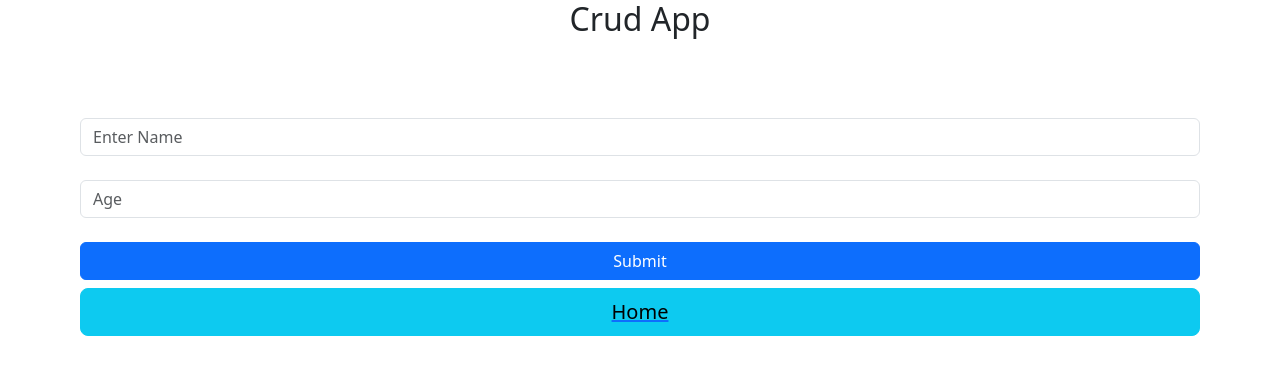
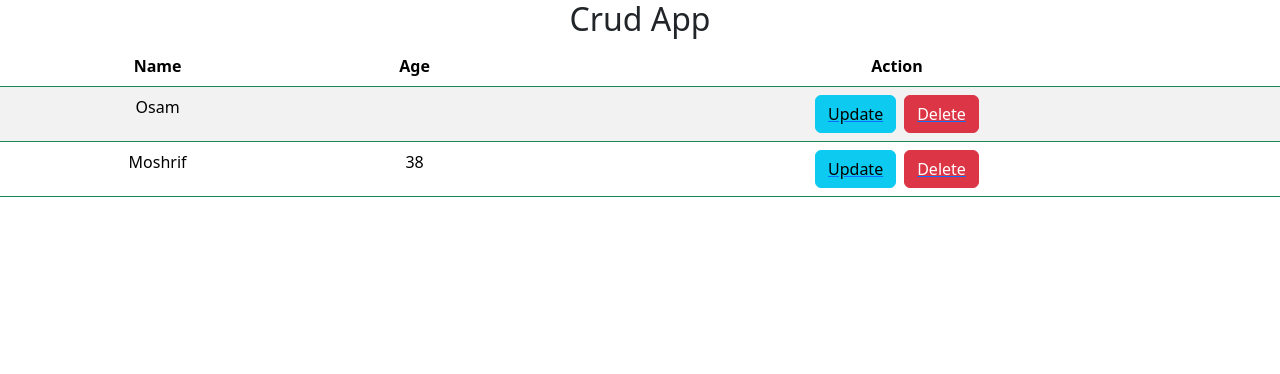
Before and after one commit to Islam-Atwa/CRUD-operations, a React (Create React App) app: page /Home in a window 1280 px wide. Shown: the top 374 px of the page. Built offline with nearby package versions, Linux system fonts and the light colour scheme.

Commit message:
Create And Setup routes to Home Feature

```diff
--- a/package.json
+++ b/package.json
@@ -11,7 +11,6 @@
     "react": "^19.1.1",
     "react-bootstrap": "^2.10.10",
     "react-dom": "^19.1.1",
-    "react-router-dom": "^7.8.0",
     "react-scripts": "5.0.1",
     "web-vitals": "^2.1.4"
   },
@@ -38,5 +37,8 @@
       "last 1 firefox version",
       "last 1 safari version"
     ]
+  },
+  "devDependencies": {
+    "react-router-dom": "^7.8.0"
   }
 }
--- a/src/App.js
+++ b/src/App.js
@@ -1,5 +1,8 @@
 // import logo from './logo.svg';
 import React from 'react';
+import ReactDOM from "react-dom/client";
+
+import { BrowserRouter as Router, Routes, Route } from "react-router-dom";
 
 
 // import All Components
@@ -17,8 +20,15 @@ function App() {
   return (
     <div className="App">
       <h2>Crud App</h2>
+      <Router>
+        <Routes>
+          <Route path="/Home" element={<Home/>} />
+          <Route path="/Create" element={<Create />}/>
+
+        </Routes>
+      </Router>
       {/* <Home /> */}
-      <Create/>
+      {/* <Create/> */}
 
     </div>
   );
--- a/src/components/Create.js
+++ b/src/components/Create.js
@@ -1,6 +1,9 @@
 
-import Link from 'react-router-dom';
+import { useState } from 'react';
 import "bootstrap/dist/css/bootstrap.min.css";
+import { Link , useNavigate } from "react-router-dom";
+
+
 
 import { Button, Form } from 'react-bootstrap';
 
@@ -40,11 +43,11 @@ function Create(){
                     Submit
                 </Button>
 
-                <a className="d-grid gap-2" to="/" >
-                    <Button variant="info" size="lg" >
+                <Link to="/Home" className="d-grid gap-2" >
+                    <Button variant="info" size="lg">
                         Home
                     </Button>
-                </a>
+                </Link>
             </Form>
         </div>
 
--- a/src/components/Home.js
+++ b/src/components/Home.js
@@ -2,7 +2,9 @@ import React from 'react';
 import "bootstrap/dist/css/bootstrap.min.css";
 // import "bootstrap/dist/css/bootstrap.min.js";
 import Table from 'react-bootstrap/Table';
-import { Form } from 'react-bootstrap';
+import { Form, Button } from 'react-bootstrap';
+import { Link, useNavigate } from "react-router-dom";
+
 
 
 
@@ -20,10 +22,25 @@ function Home(){
         <tbody>
           <tr>
             <td>Osam</td>
-            <td>Hegazy</td>
+            <td></td>
+            <td>
+              <Link className='d-flex justify-content-center gap-2'>
+                <Button variant="info" >Update</Button>
+                <Button variant="danger" >Delete</Button>
+              </Link>
+            </td>
+          </tr>
+          <tr>
             <td>Moshrif</td>
+            <td>38</td>
+            <td>
+              <Link className='d-flex justify-content-center gap-2'>
+                <Button variant="info" >Update</Button>
+                <Button variant="danger" >Delete</Button>
+              </Link>
+            </td>
+          </tr>
 
-          </tr>
         </tbody>
 
 
```
Also changed, not shown: 2 other files (tests, documents, lock files or other folders).
